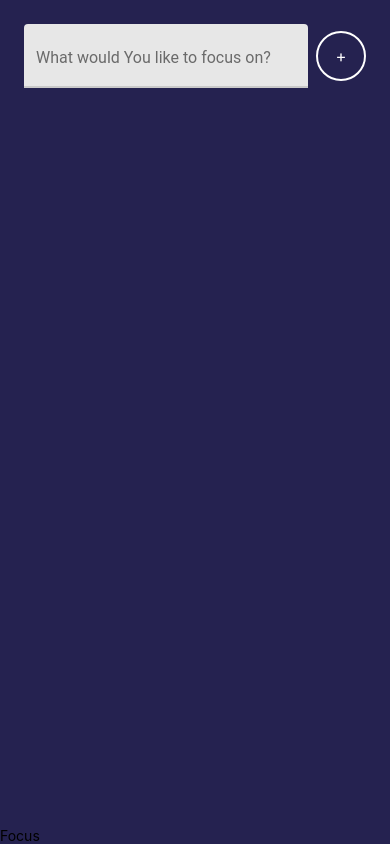
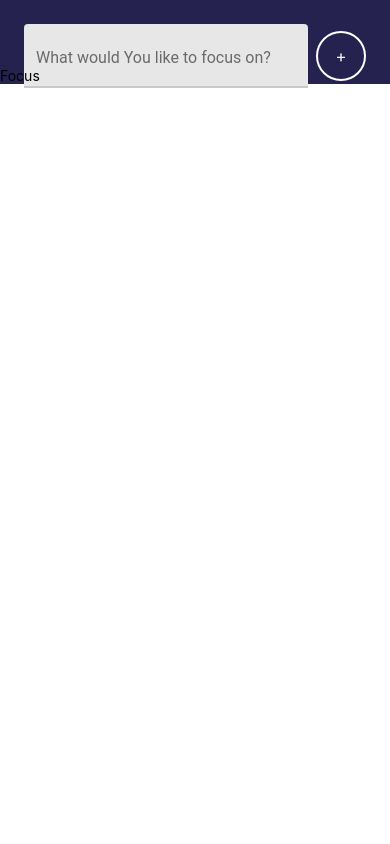
Before and after one commit to Inevera11/pomodoro, a React Native app: screen / in a window 390 px wide. Built offline with nearby package versions, Linux system fonts and the light colour scheme.

Commit message:
FozusHistory

```diff
--- a/App.tsx
+++ b/App.tsx
@@ -45,7 +45,7 @@ export default function App() {
 
 const styles = StyleSheet.create({
   container: {
-    flex: 1,
+    flex: 0.1,
     paddingTop: Platform.OS === "android" ? StatusBar.currentHeight : 0,
     backgroundColor: colors.darkBlue,
   },
--- a/package.json
+++ b/package.json
@@ -12,6 +12,7 @@
   "dependencies": {
     "android": "^0.0.8",
     "expo": "~46.0.16",
+    "expo-keep-awake": "^11.0.1",
     "expo-status-bar": "~1.4.0",
     "react": "18.0.0",
     "react-dom": "18.0.0",
--- a/src/components/Timer.tsx
+++ b/src/components/Timer.tsx
@@ -1,4 +1,5 @@
 import React, { useState } from "react";
+import { useKeepAwake } from "expo-keep-awake";
 import {
   View,
   Text,
@@ -9,7 +10,7 @@ import {
 import CountDown from "./CountDown";
 import { RoundedButton } from "./RoundedButton";
 import { colors } from "../utils/colors";
-import { spacing } from "../utils/sizes";
+import { fontSizes, spacing } from "../utils/sizes";
 import { ProgressBar } from "react-native-paper";
 import Timing from "./Timing";
 
@@ -30,6 +31,7 @@ type TimerTypes = {
 };
 
 const Timer = ({ focusSubject, onTimerEnd, clearSubject }: TimerTypes) => {
+  useKeepAwake();
   const [isStarted, setIsStarted] = useState<boolean>(false);
   const [progress, setProgress] = useState<number>(1);
   const [minutes, setMinutes] = useState<number>(0.1);
@@ -141,6 +143,7 @@ const styles = StyleSheet.create({
     color: "red",
     alignSelf: "center",
     paddingBottom: spacing.sm,
+    fontSize: fontSizes.xl,
   },
 });
 export default Timer;
```
Also changed, not shown: 1 other file (tests, documents, lock files or other folders).
